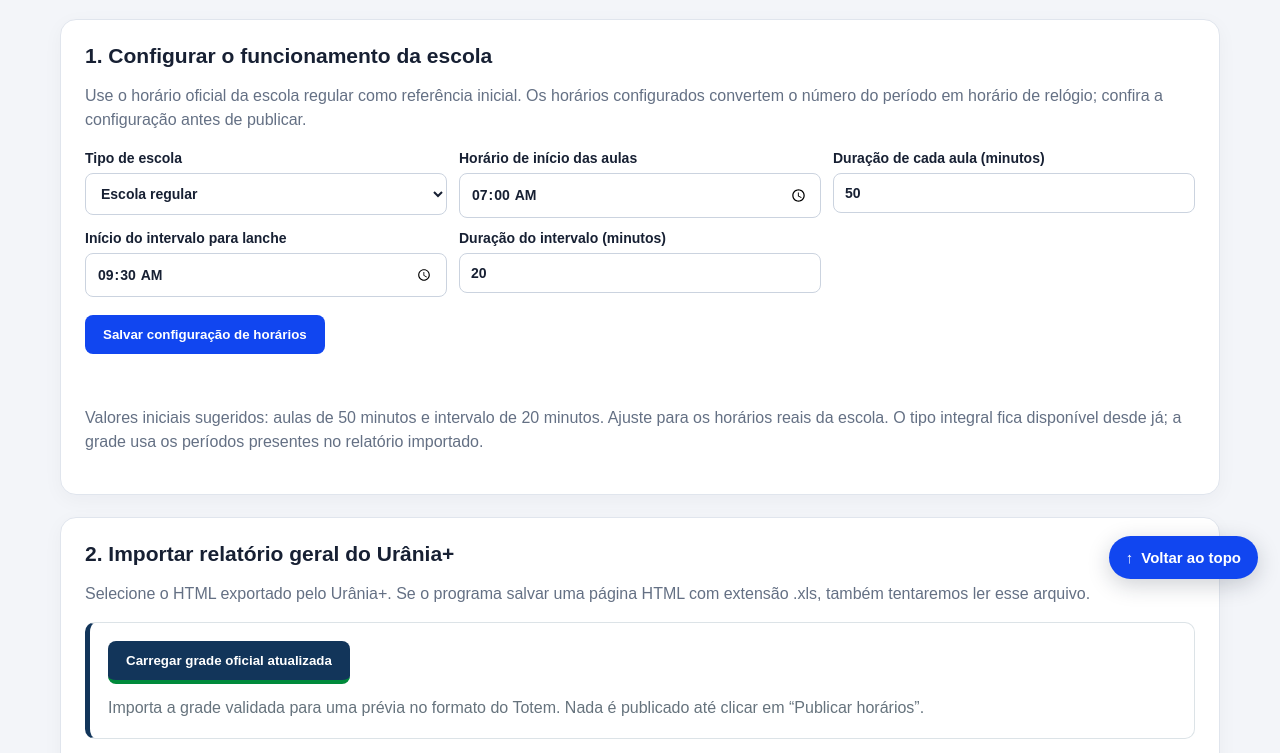
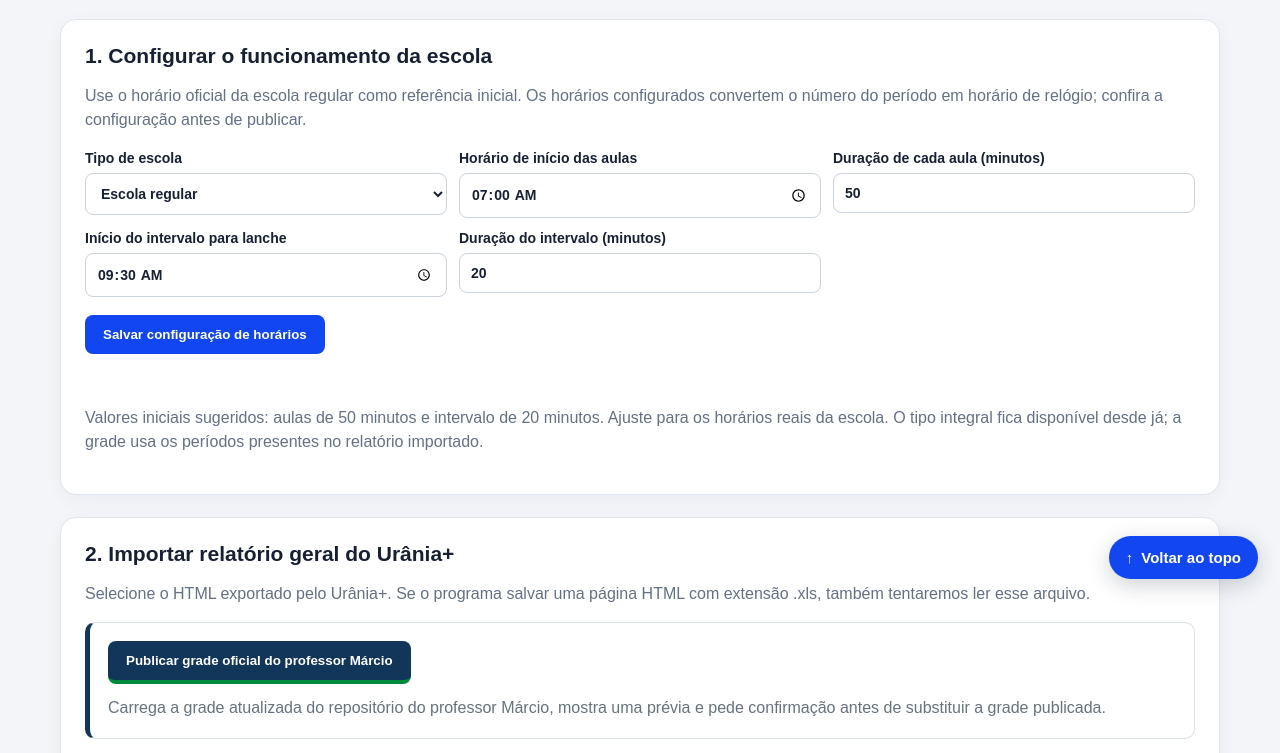
Before and after one commit to PllucianoCarvalho/totem_escola, a website: page public/admin/horarios.html in a window 1280 px wide. Shown: the part 199-952 px from the top of the page. Drawn offline with Linux system fonts and the light colour scheme; no server answers.

Commit message:
Deixa claro que a grade oficial será publicada após confirmação

```diff
--- a/public/admin/horarios.html
+++ b/public/admin/horarios.html
@@ -48,8 +48,8 @@
       <h2>2. Importar relatório geral do Urânia+</h2>
       <p>Selecione o HTML exportado pelo Urânia+. Se o programa salvar uma página HTML com extensão .xls, também tentaremos ler esse arquivo.</p>
       <div class="acoes-fonte-oficial">
-        <button id="carregarGradeOficial" type="button">Carregar grade oficial atualizada</button>
-        <p>Importa a grade validada para uma prévia no formato do Totem. Nada é publicado até clicar em “Publicar horários”.</p>
+        <button id="carregarGradeOficial" type="button">Publicar grade oficial do professor Márcio</button>
+        <p>Carrega a grade atualizada do repositório do professor Márcio, mostra uma prévia e pede confirmação antes de substituir a grade publicada.</p>
       </div>
       <form id="relatorioForm">
         <label for="relatorioGeral">Relatório geral de turmas (HTML ou XLS exportado pelo Urânia+)</label>
```
